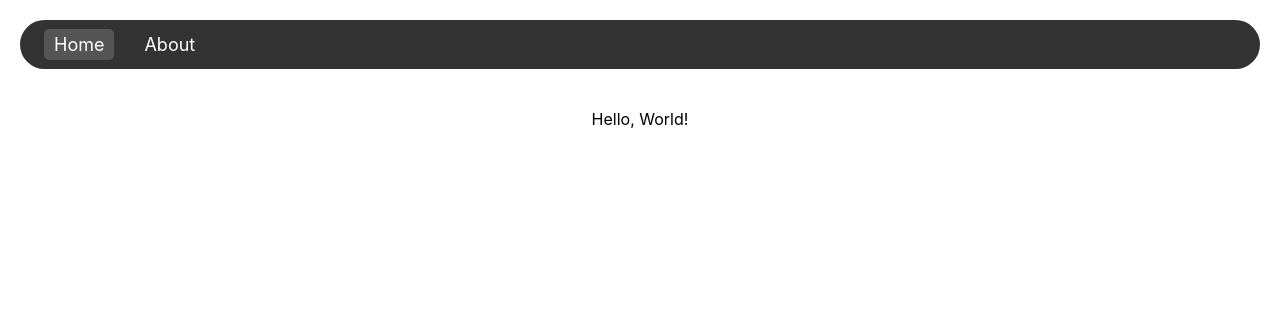
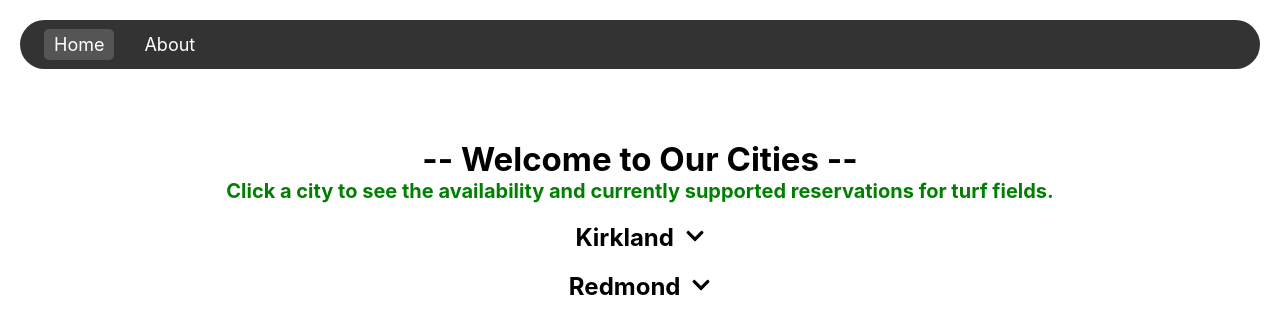
Before and after one commit to ArmeenF/eastside-turf-soccer-fields, a React (Create React App) app: page / in a window 1280 px wide. Shown: the top 334 px of the page. Built offline with nearby package versions, Linux system fonts and the light colour scheme.

Commit message:
Update Home page and CSS

```diff
--- a/src/pages/About/about.css
+++ b/src/pages/About/about.css
@@ -1,7 +1,18 @@
+/* about.css */
+
 .center {
     margin: auto;
     width: 50%;
     padding: 10px;
+}
+
+@media (max-width: 600px) {
+    .center {
+        width: auto;
+    }
+    .h1{
+        font-size: 24px;
+    }
 }
 
 p.bold {
--- a/src/pages/About/about.js
+++ b/src/pages/About/about.js
@@ -4,15 +4,20 @@ import { FaFutbol } from 'react-icons/fa';
 const About = () => {
     return (
         <div className='center'>
-            <h1><u><a href="/" style={{color: 'black'}}>Welcome to our website!</a></u></h1>
+            <h1 className='h1'><u><a href="/" style={{color: 'black'}}>Welcome to our website!</a></u></h1>
             <div className='bounce futbol'>
                 <FaFutbol />
             </div>
             <p className='size'>We understand the frustration of trying to find available turf fields, particularly soccer fields, on the Eastside of King County, Washington. It can be a daunting task to navigate through scattered information and unreliable sources. That's why we're here to help.</p>
+            <p className='bold size'>----</p>
             <p className='size'>Our goal is simple: to provide you with a seamless experience when it comes to viewing the availability and current reservations for turf fields. We aim to be your one-stop destination for all the information you need.</p>
+            <p className='bold size'>----</p>
             <p className='size'>By gathering and consolidating data from various sources, we have created a centralized hub that showcases the availability and reservations of turf fields across the cities in the Eastside of King County. With our user-friendly interface, you'll have quick and easy access to the information you seek.</p>
+            <p className='bold size'>----</p>
             <p className='size'>Whether you're an individual looking for a casual kick-around or a team seeking a regular practice spot, our website is designed to cater to your needs. We believe that finding and booking a turf field should be a hassle-free experience, and we're committed to making that a reality for you.</p>
+            <p className='bold size'>----</p>
             <p className='size'>Join us on our mission to enhance your turf field experience on the Eastside. We are dedicated to providing accurate, up-to-date information, ensuring that you have the resources to plan your activities conveniently.</p>
+            <p className='bold size'>----</p>
             <p className='bold size'>Together, let's make the process of finding and reserving turf fields as smooth as the game itself.</p>
         </div>
     );
--- a/src/pages/Home/home.css
+++ b/src/pages/Home/home.css
@@ -0,0 +1,80 @@
+/* home.css */
+
+.home-container {
+    display: flex;
+    flex-direction: column;
+    align-items: center;
+    padding-top: 50px;
+    height: 100vh;
+}
+
+.page-title {
+    font-size: 38px;
+    margin-top: -20px;
+    margin-bottom: 20px;
+}
+
+.page-title-lower {
+    font-size: 18px;
+    color: green;
+    margin-top: -20px;
+    margin-bottom: 20px;
+}
+
+.city-name {
+    cursor: pointer;
+    font-size: 24px;
+    font-weight: bold;
+    color: black;
+    margin-bottom: 20px;
+}
+
+.icon-chevron {
+    font-size: 20px;
+    margin-left: 5px;
+}
+
+.city-info {
+    box-sizing: border-box;
+    border: 3px solid #ccc;
+    box-shadow: 12px 17px 51px rgba(0, 0, 0, 0.22);
+    border-radius: 20px;
+    padding: 20px;
+    background-color: #f5f5f5;
+    margin-bottom: 20px;
+}
+
+.city-image {
+    width: 800px;
+    height: auto;
+}
+
+@media screen
+    and (max-device-width: 640px) {
+    .page-title {
+        font-size: 23px;
+    }
+    .page-title-lower {
+        font-size: 16px;
+    }
+    .city-name {
+        font-size: 20px;
+    }
+    .city-image {
+        width: 275px;
+    }
+}
+
+
+@media screen and (min-device-width: 640px)
+    and (max-device-width: 1024px) {
+    .page-title {
+        font-size: 33px;
+    }
+    .page-title-lower {
+        font-size: 20px;
+    }
+    .city-image {
+        width: 550px;
+    }
+}
--- a/src/pages/Home/home.js
+++ b/src/pages/Home/home.js
@@ -1,9 +1,46 @@
+import React, { useState } from 'react';
 import './home.css';
+import { FaChevronDown } from 'react-icons/fa';
+import kirklandImage from './images/Kirkland.png';
+import redmondImage from './images/Redmond.png';
 
 const Home = () => {
-    return(
-        <div>
-            Hello, World!
+    const [showCityInfo, setShowCityInfo] = useState({ kirkland: false, redmond: false });
+
+    const handleCityClick = (city) => {
+        setShowCityInfo({ ...showCityInfo, [city]: !showCityInfo[city] });
+    };
+
+    return (
+        <div className="home-container">
+            <h1 className="page-title">-- Welcome to Our Cities --</h1>
+            <h1 className="page-title-lower">Click a city to see the availability and currently supported reservations for turf fields.</h1>
+            <div className="city">
+                <div className="city-name" onClick={() => handleCityClick('kirkland')}>
+                    Kirkland <FaChevronDown className="icon-chevron" />
+                </div>
+                {showCityInfo['kirkland'] && (
+                    <div className="city-info">
+                        <img src={kirklandImage} alt="Kirkland" className="city-image" />
+                        <div>
+                            <p>City information for Kirkland goes here...</p>
+                        </div>
+                    </div>
+                )}
+            </div>
+            <div className="city">
+                <div className="city-name" onClick={() => handleCityClick('redmond')}>
+                    Redmond <FaChevronDown className="icon-chevron" />
+                </div>
+                {showCityInfo['redmond'] && (
+                    <div className="city-info">
+                        <img src={redmondImage} alt="Redmond" className="city-image" />
+                        <div>
+                            <p>City information for Redmond goes here...</p>
+                        </div>
+                    </div>
+                )}
+            </div>
         </div>
     );
 };
```
Also changed, not shown: src/pages/Home/images/Kirkland.png (added), src/pages/Home/images/Redmond.png (added).
